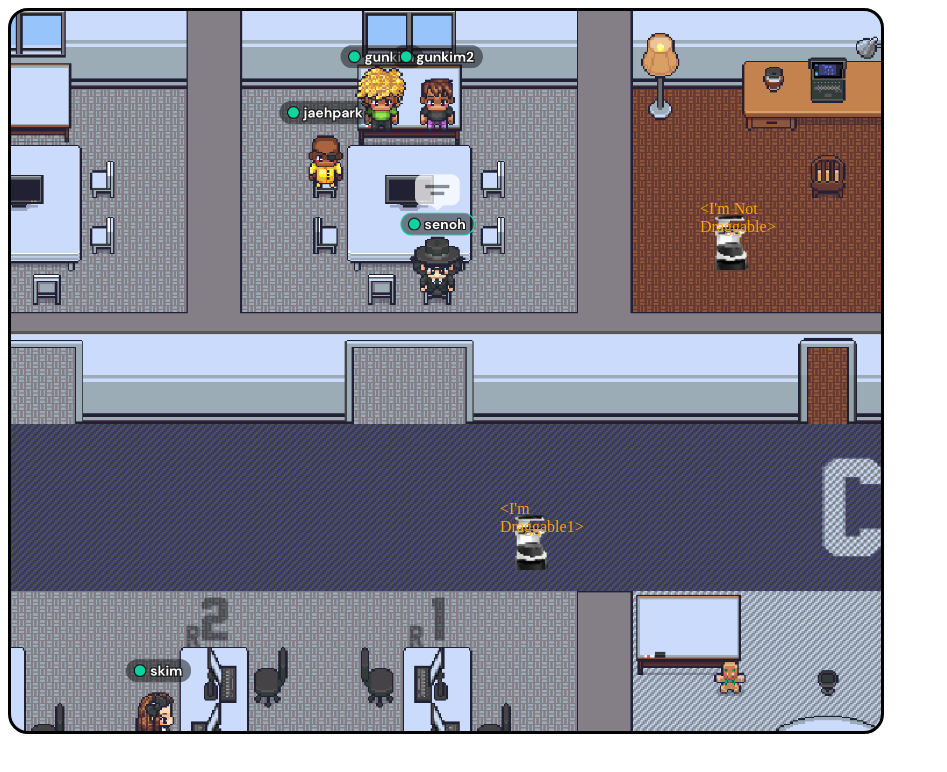
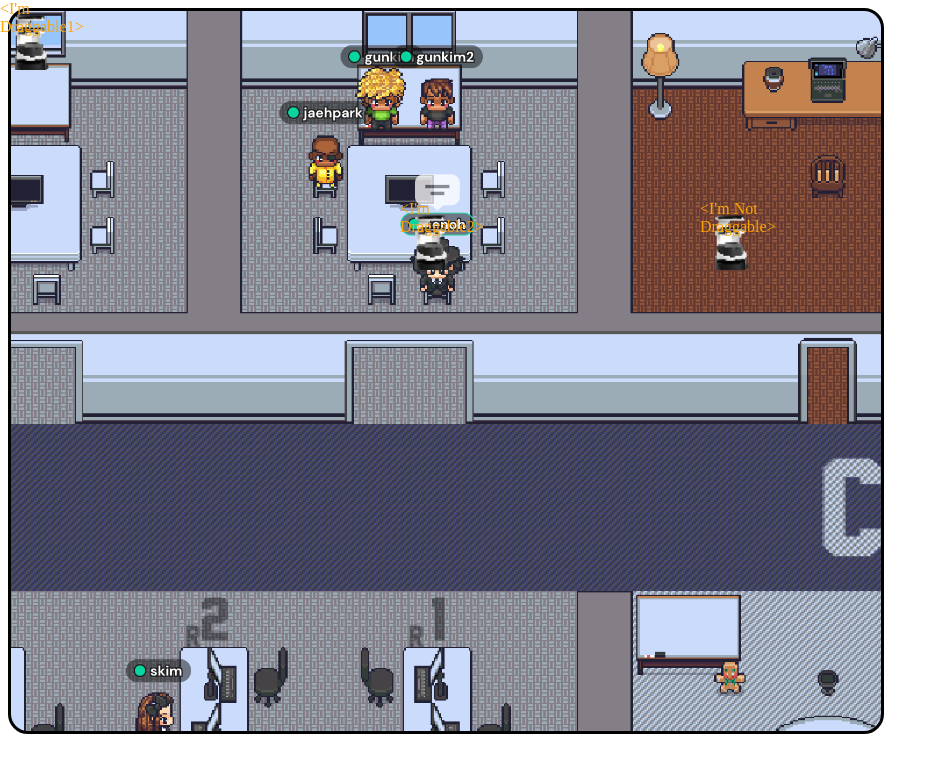
Before and after one commit to Hyunja27/draggableComponent, a React (Create React App) app in the folder main_app/: page / in a window 1280 px wide. Shown: the top 772 px of the page, without its empty margins (0-947 px from the left). Built offline with nearby package versions, Linux system fonts and the light colour scheme.

Commit message:
:bug: 05/26_trying_to_make_maultiple_state_with_single_useState #6

```diff
--- a/main_app/src/BearRestaurant.tsx
+++ b/main_app/src/BearRestaurant.tsx
@@ -8,7 +8,8 @@ function BearRestaurant() {
     <div className="App">
         <Draggable>
           <Box name={"I'm Draggable1"}/>
-          {/* <Box name={"I'm Draggable2"} xPosition={200} yPosition={100}/> */}
+          <Box name={"I'm Draggable2"} xPosition={200} yPosition={100}/>
+          {/* <Box name={"I'm Draggable3"} xPosition={400} yPosition={100}/> */}
           {/* <Box name={"I'm Not Draggable"} xPosition={700} yPosition={200}/> */}
         </Draggable>
         <Box name={"I'm Not Draggable"} xPosition={700} yPosition={200}/>
--- a/main_app/src/component/Draggable.tsx
+++ b/main_app/src/component/Draggable.tsx
@@ -1,6 +1,6 @@
 
 import { styled } from '@stitches/react';
-import {useState, useRef, ReactElement, Children} from 'react';
+import { useState, useRef, useEffect, ReactElement } from 'react';
 import { BOX_SIZE } from '../theme/size';
 
 interface RobotProps {
@@ -9,76 +9,72 @@ interface RobotProps {
     yPosition: number
 }
 
-// interface DraggableProps {
-//     childrens: ReactElement[] | null
-// }
-
 export default function Draggable( childrens :any ){
 
-    // const { name } = children.props | "hello";
     const droppableZone = useRef<HTMLDivElement>(null);
     let draggableElemList: ReactElement[] = [];
-
+    // const [draggableElemList, setDraggableElemList] = useState<ReactElement[]>([]);
     const [draggableInfo, setDraggableInfo] = useState<RobotProps[]>([]);
 
     const dragStart = (e:any) => {
         console.log('Drag Event Start!');
-        console.log(e);
+        // console.log(e);
+        // setDraggableInfo([e.clientX,e.clientY]);
         const img = new Image();
         e.dataTransfer.setDragImage(img, 0, 0);
     };
 
     const handleDrag = (e:any) => {
-        console.log(e);
-        // setServi({
-        //     ...servi,
-        //     xPosition: e.clientX,
-        //     yPosition: e.clientY
-        // });
+        // console.log("x->",e.clientX);
+        // console.log("y->",e.clientY,"\n");
+
+        e.target.style.left = e.clientX;
+        e.target.style.top = e.clientY;
     };
 
     const detectDragEnd = (e:any) => {
-        // setServi({
-        //     ...servi,
-        //     xPosition: e.clientX,
-        //     yPosition: e.clientY
-        // });
-        // if (isInDroppableZone(movedServi))
-        //     moveBoxCompo(movedServi);
+        e.target.style.left = e.clientX;
+        e.target.style.top = e.clientY;
     };
 
     const giveDraggableAttr = (singleElem :ReactElement) => {
         let {name, xPosition, yPosition} = singleElem.props;
 
-        if ( xPosition == undefined) {
-            xPosition = 500;
+        if ( xPosition === undefined) {
+            xPosition = 0;
         }
-        if ( yPosition == undefined) {
-            yPosition = 500;
+        if ( yPosition === undefined) {
+            yPosition = 0;
         }
+        // console.log("=>",singleElem);
         return (
-            <MovableRobot className='servi' draggable onDragStart={dragStart} onDrag={handleDrag} style={{ left: xPosition, top: yPosition }} >
+            <MovableRobot key={name} draggable onDragStart={dragStart} onDrag={handleDrag} style={{ left: xPosition, top: yPosition }} >
                 {singleElem}
             </MovableRobot>
         );
     };
 
-    if (childrens["children"]?.length) {
+    if (childrens["children"]?.length && childrens["children"]?.length !== draggableInfo.length ) {
         for (let i = 0; i < childrens["children"].length; i++) {
-            // let {name, xPosition, yPosition} = childrens["children"][i].props;
-            // setDraggableInfo([...draggableInfo, {
-            // name: name,
-            // xPosition: xPosition,
-            // yPosition: yPosition
-            // }]);
+            let { name, xPosition, yPosition} = childrens["children"][i].props;
+
+            if ( xPosition === undefined) {
+                xPosition = 0;
+            }
+            if ( yPosition === undefined) {
+                yPosition = 0;
+            }
+            // setDraggableInfo(draggableInfo.concat({
+            //     name: name,
+            //     xPosition: xPosition,
+            //     yPosition: yPosition
+            // }));
+
+            // setDraggableElemList(draggableElemList.concat(giveDraggableAttr(childrens["children"][i])));
+
             draggableElemList.push(giveDraggableAttr(childrens["children"][i]));
         }
     };
-
-    console.log("=>=>",
-    childrens["children"],
-    draggableElemList
-    );
 
     const isInDroppableZone = (data:RobotProps) => {
         const {name, xPosition, yPosition} = data;
@@ -96,7 +92,6 @@ export default function Draggable( childrens :any ){
             console.log(`beeeep! ${name}' is moveOut!`);
             return false;
         }
-
         return true;
     }
 
@@ -126,7 +121,6 @@ export default function Draggable( childrens :any ){
     //     }
     // };
 
-
     return(
         <BearRestaurantZone id='droppableZone' onDragEnd={detectDragEnd} ref={droppableZone}>
             { childrens["children"]?.length > 1
@@ -137,6 +131,9 @@ export default function Draggable( childrens :any ){
         </BearRestaurantZone>
     );
 }
+
+
+// == styled component ==
 
 const BearRestaurantZone = styled('div',{
     height: '90vh',
@@ -152,12 +149,16 @@ const MovableRobot = styled('div',{
     height: `${BOX_SIZE}px`,
     width: BOX_SIZE + 'px',
     // border: 'solid 2px blue',
+    backgroundColor: "s",
     borderRadius: '10px',
     position: 'absolute',
     cursor: 'move',
 });
 
 
-{/* <Servi id={name} draggable  onDragStart={dragStart} onDrag={handleDrag} style={{ left: xPosition, top: yPosition }}>
-{"<" + name + ">"}
-</Servi> */}
+            // let {name, xPosition, yPosition} = childrens["children"][i].props;
+            // setDraggableInfo([...draggableInfo, {
+            // name: name,
+            // xPosition: xPosition,
+            // yPosition: yPosition
+            // }]);
```
